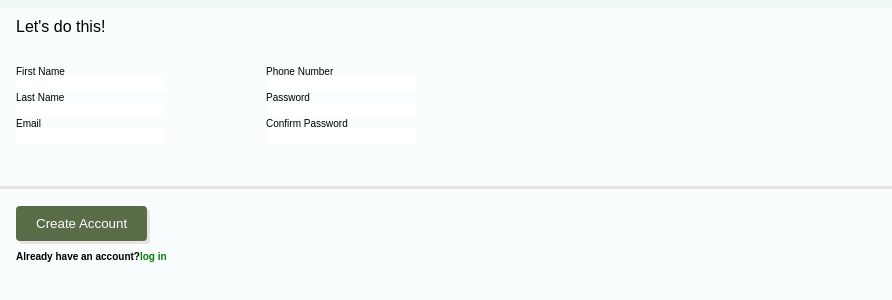
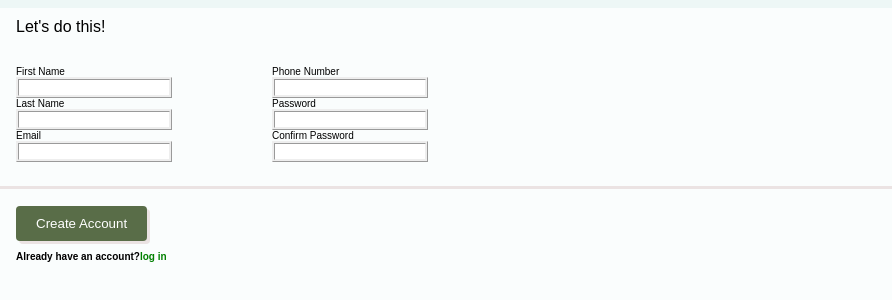
Before and after one commit to Yinkusadel/T.O.P-SIGN-UP-FORM, a website: page index.html in a window 1280 px wide. Shown: the part 192-492 px from the top of the page, 388-1280 px from the left. Drawn offline with Linux system fonts and the light colour scheme.

Commit message:
input update

```diff
--- a/css/styles.css
+++ b/css/styles.css
@@ -110,6 +110,7 @@
 }
 
 input {
+  border-style: ridge;
   outline: none;
   width: 150px;
 }
```
